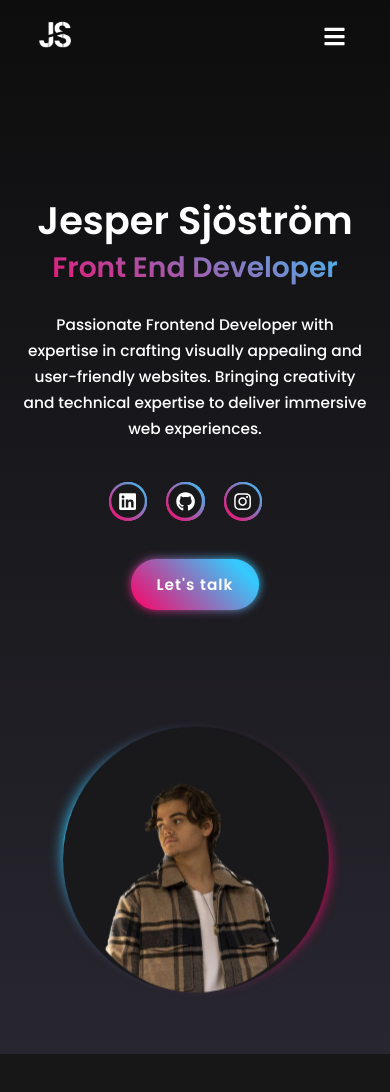
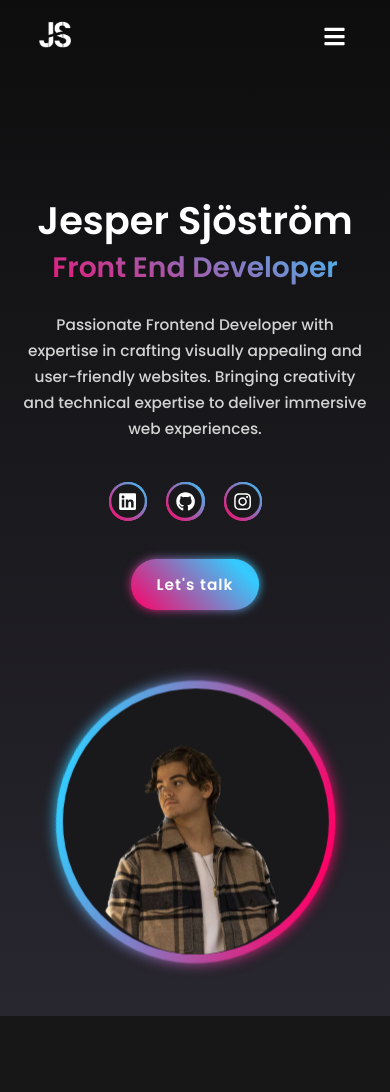
Before and after one commit to JesperSjostrom2/jespersjostrom2.github.io, a React (Create React App) app: page / in a window 390 px wide. Shown: the top 1092 px of the page. Built offline with nearby package versions, Linux system fonts and the light colour scheme; no server answers; the HTML template or start-up script is replaced by a standard one.

Commit message:
style: navbar & glowing circle changes

```diff
--- a/src/components/intro/intro.css
+++ b/src/components/intro/intro.css
@@ -32,6 +32,7 @@
 .intro-content p {
     max-width: 50rem;
     font-size: 1.2rem;
+    color: lightgray;
     margin: 20px 0 40px;
     animation: slideLeft 0.5s ease forwards;
     opacity: 0;
@@ -279,7 +280,7 @@
     }
 
     .btn-cta {
-        margin-bottom: 5rem;
+        margin-bottom: 2rem;
         width: 10rem;
         height: 4rem;
         font-size: 1.2rem;
@@ -294,6 +295,9 @@
 @media only screen and (max-width: 480px) {
     .intro-glowing-circle {
         transform: scale(0.7);
+    }
+    .intro-glowing-circle span {
+        height: 105%;
     }
 }
 
@@ -313,10 +317,29 @@
     .intro-container h1 {
         font-size: 3rem;
     }
+    .intro-glowing-circle span {
+        width: 108%;
+    }
+}
+
+@media only screen and (max-width: 400px) {
+    .intro-glowing-circle span {
+        width: 115%;
+        height: 105%;
+    }
 }
 
 @media only screen and (max-width: 365px) {
     .image img {
         width: 90vw;
     }
+    .intro-glowing-circle span {
+        width: 125%;
+    }
 }
+
+@media only screen and (max-width: 320px) {
+    .intro-glowing-circle span {
+        width: 140%;
+    }
+}
```
